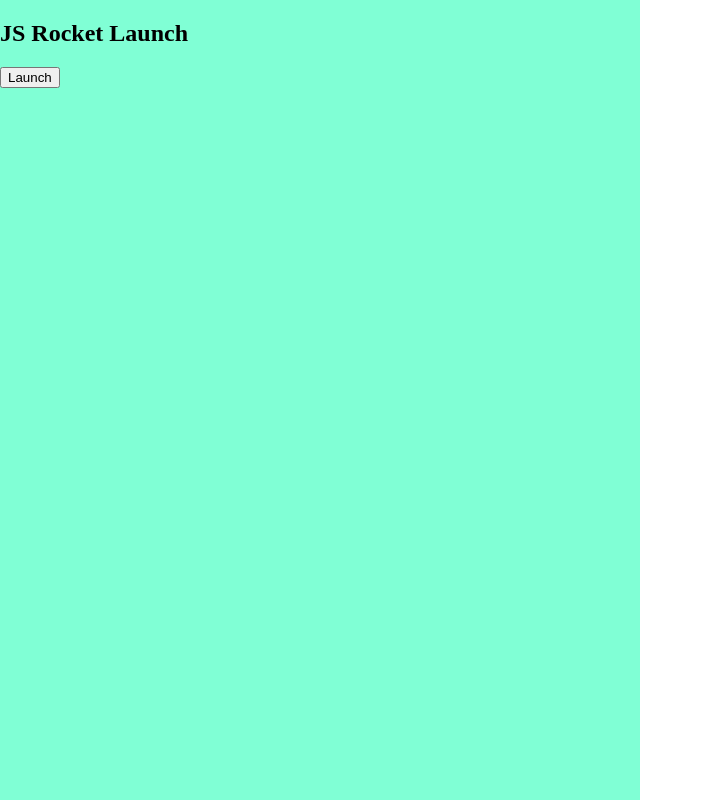
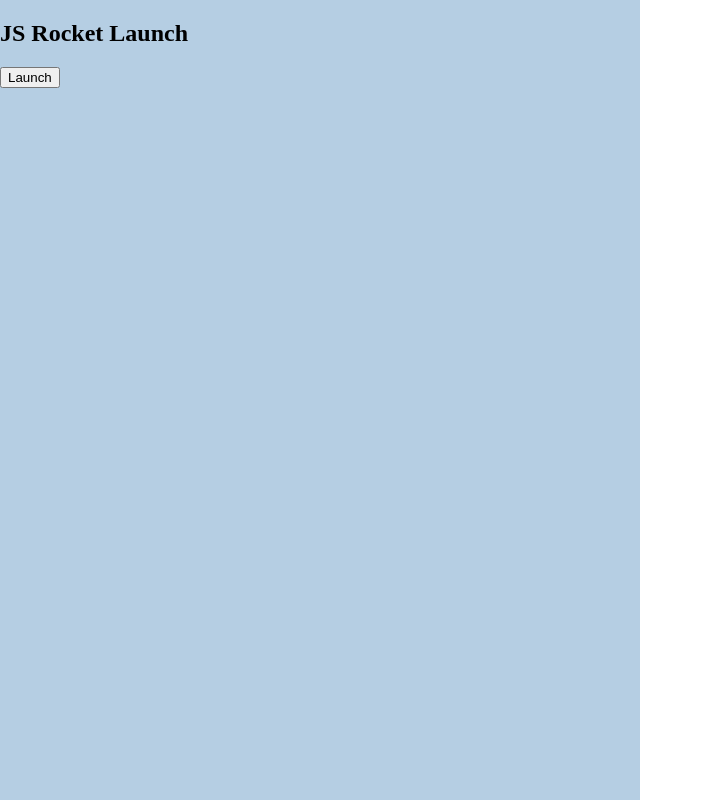
Before and after one commit to monaet/js-rocket, a plain HTML site: page index.html in a window 1280 px wide. Shown: the whole page, without its empty margins (0-703 px from the left). Drawn offline with Linux system fonts and the light colour scheme.

Commit message:
Update style.css

```diff
--- a/style.css
+++ b/style.css
@@ -1,6 +1,6 @@
 .left {
 	position: fixed;
-	background-color: hsl(160, 100%, 75%);
+	background-color: hsl(207, 45%, 80%);
 	width: 50%;
 	height: 100%;
 	top: 0;
```
